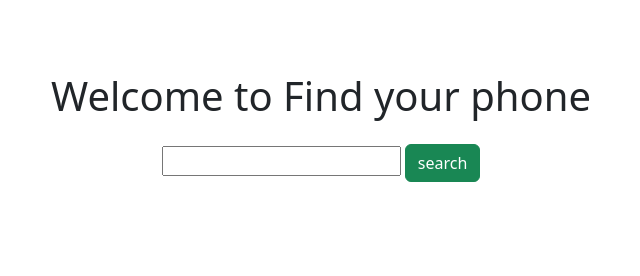
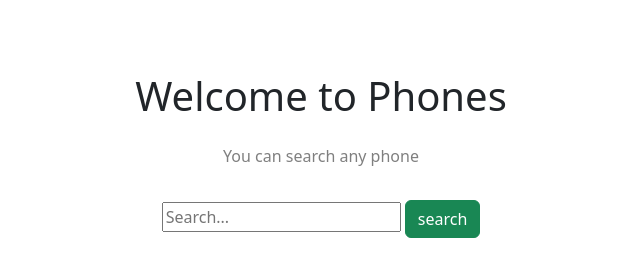
Before and after one commit to the-pujon/About-phone, a plain HTML site: page index.html in a window 1280 px wide. Shown: the whole page, without its empty margins (319-959 px from the left). Drawn offline with nearby package versions, Linux system fonts and the light colour scheme.

Commit message:
readme.md added

```diff
--- a/index.html
+++ b/index.html
@@ -4,7 +4,7 @@
     <meta charset="utf-8" />
     <meta http-equiv="X-UA-Compatible" content="IE=edge" />
     <meta name="viewport" content="width=device-width, initial-scale=1" />
-    <title>Phone Hunter</title>
+    <title>About Phones</title>
     <link
       href="https://cdn.jsdelivr.net/npm/bootstrap@5.3.0-alpha1/dist/css/bootstrap.min.css"
       rel="stylesheet"
@@ -15,9 +15,10 @@
   <body class="container p-5">
     <!-- header -->
     <header class="d-flex flex-column align-items-center p-4 gap-3">
-      <h1>Welcome to Find your phone</h1>
+      <h1>Welcome to Phones</h1>
+      <p class="text-black-50">You can search any phone</p>
       <div>
-        <input id="input-phone" type="text" />
+        <input id="input-phone" type="text" placeholder="Search..." />
         <button id="btn-phone-search" class="btn btn-success">search</button>
       </div>
     </header>
--- a/js/index.js
+++ b/js/index.js
@@ -50,6 +50,7 @@ const showData = (phones, dataLimit) => {
   const noDataDiv = document.getElementById("no-data");
   if (phones.length === 0) {
     const noData = document.createElement("div");
+    noDataDiv.textContent = "";
     noData.innerHTML = `
     <h3 class="text-primary text-center">No Data Found</h3>
     `;
```
Also changed, not shown: 1 other file.
